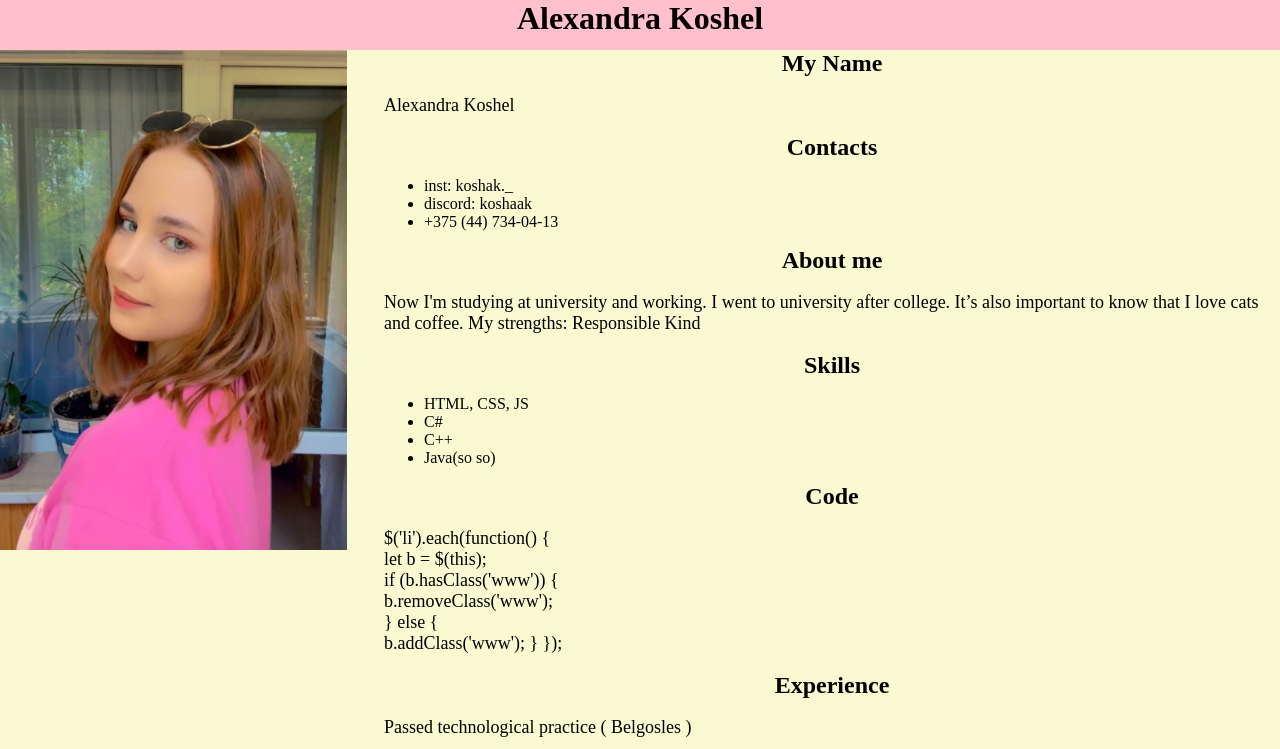
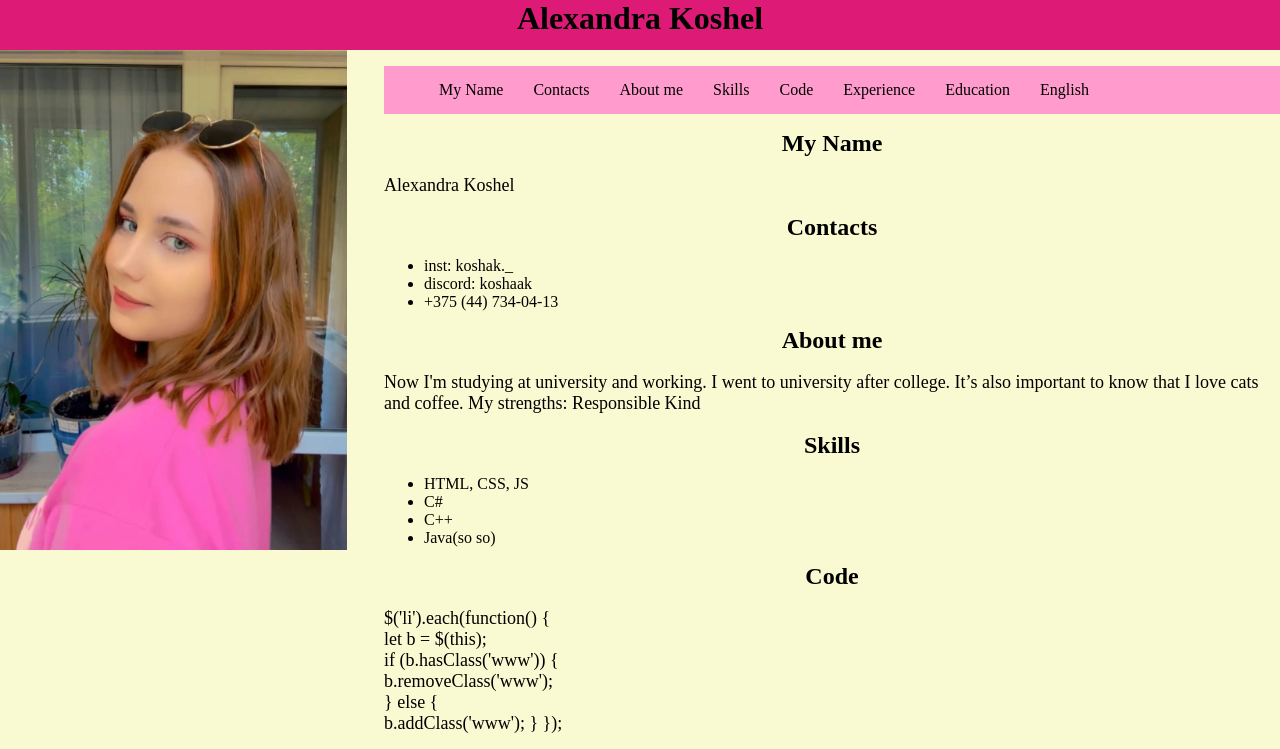
Before and after one commit to koshakAlex/rsschool-cv, a plain HTML site: page index.html in a window 1280 px wide. Shown: the top 749 px of the page. Drawn offline with Linux system fonts and the light colour scheme.

Commit message:
feat: add nav, header

```diff
--- a/index.html
+++ b/index.html
@@ -7,9 +7,24 @@
   <link href="style.css" rel="stylesheet" type="text/css">
  </head>
  <body>
+    <main>
 <div class="content">
-  <h1>Alexandra Koshel</h1>
+    <header>
+        <h1>Alexandra Koshel</h1>
+    </header>
   <div class="right">
+    <nav class="menu">
+        <ul class="list">
+          <li class="lis"><a href="#myname">My Name</a></li>
+          <li class="lis"><a href="#contacts">Contacts</a></li>
+          <li class="lis"><a href="#aboutme">About me</a></li>
+          <li class="lis"><a href="#skills">Skills</a></li>
+          <li class="lis"><a href="#code">Code</a></li>
+          <li class="lis"><a href="#experience">Experience</a></li>
+          <li class="lis"><a href="#education">Education</a></li>
+          <li class="lis"><a href="#english">English</a></li>
+        </ul>
+      </nav>
   <div id="myname">
     <h2>My Name</h2>
     <p>Alexandra Koshel</p>
@@ -76,5 +91,6 @@
     <a href="https://rs.school/courses/javascript-preschool-ru">Записаться на курсы тут!</a>
     <img class="logo" src="3.svg" alt="логотип">
 </footer>
+</main>
  </body>
 </html>
--- a/style.css
+++ b/style.css
@@ -1,7 +1,7 @@
 h1{
     width: 100%;
     height: 50px;
-    background-color: pink;
+    background-color: rgb(221, 26, 117);
     margin: 0;
     text-align: center;
 }
@@ -10,7 +10,7 @@ body{
     background-color: lightgoldenrodyellow
 }
 .content{
-    height: 1000px;
+    height: 1070px;
     width: 100%;
 }
 .left{
@@ -38,7 +38,7 @@ float: right;
 footer{
     width: 100%;
     height: 50px;
-    background-color: palevioletred;
+    background-color: rgb(221, 26, 117);
 }
 a{
     color: #000;
@@ -53,3 +53,13 @@ p{
     font-size: large;
     font-family: 'Times New Roman', Times, serif;
 }
+.list{
+    display: flex;
+    list-style: none;
+ }
+ .lis{
+    padding: 15px;
+ }
+ .menu{
+    background-color: rgb(255, 156, 205);
+ }
```
